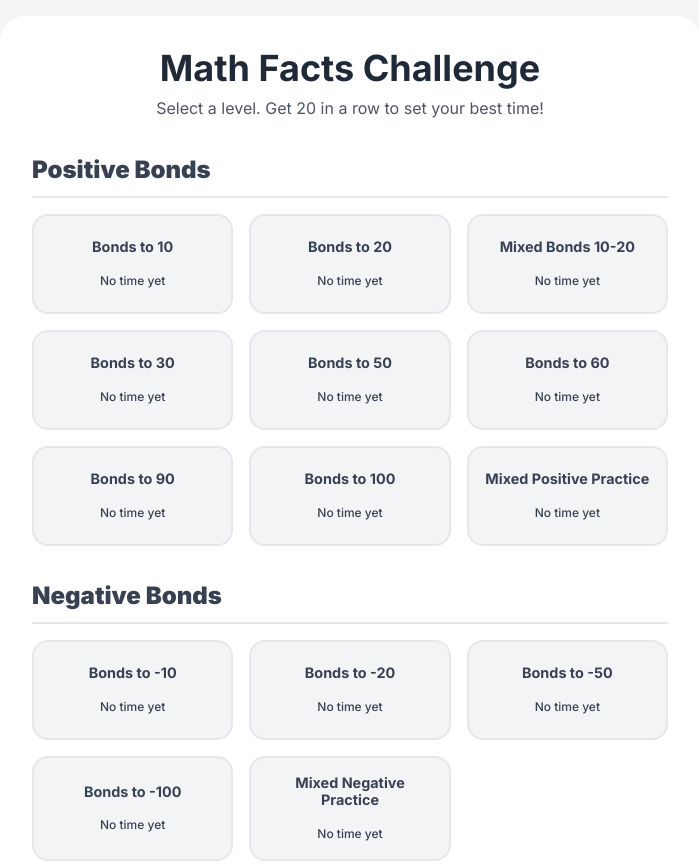
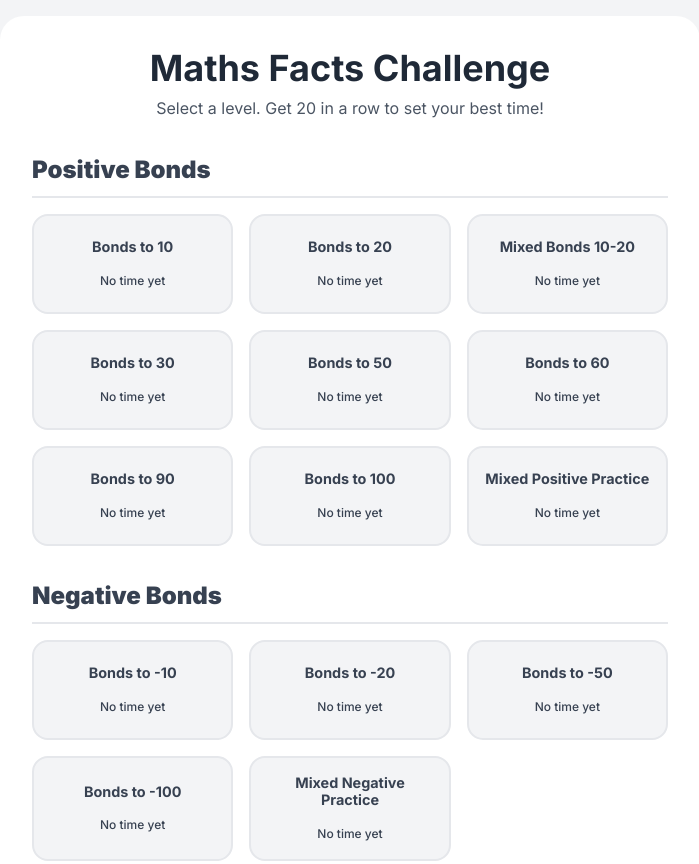
Before and after one commit to MrDingMaths/MathsFacts, a plain HTML site: page index.html in a window 1280 px wide. Shown: the top 864 px of the page, without its empty margins (290-989 px from the left). Drawn offline with nearby package versions, Linux system fonts and the light colour scheme.

Commit message:
Add files via upload

```diff
--- a/index.html
+++ b/index.html
@@ -143,7 +143,7 @@
     <div class="container mx-auto text-center">
 
         <div id="settings-screen" class="card mx-auto">
-            <h1 class="text-3xl md:text-4xl font-bold text-gray-800 mb-2">Math Facts Challenge</h1>
+            <h1 class="text-3xl md:text-4xl font-bold text-gray-800 mb-2">Maths Facts Challenge</h1>
             <p class="text-gray-600 mb-8">Select a level. Get 20 in a row to set your best time!</p>
             <div id="level-selection-container"></div>
         </div>
```
